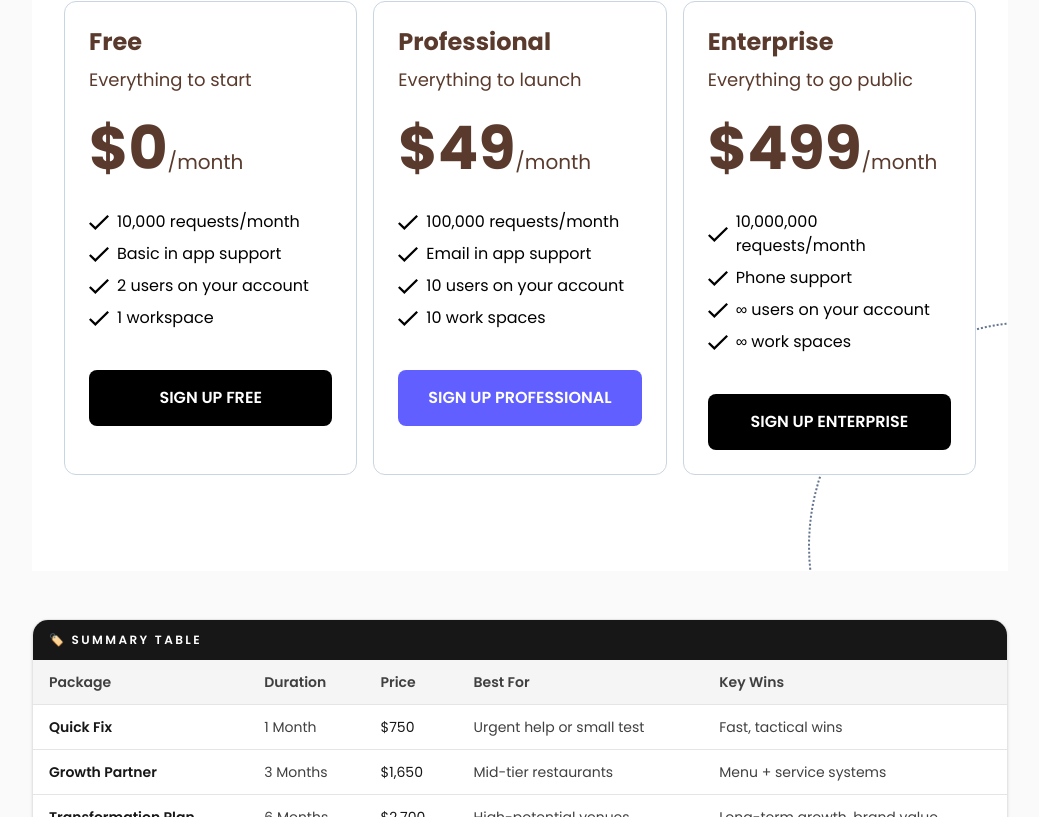
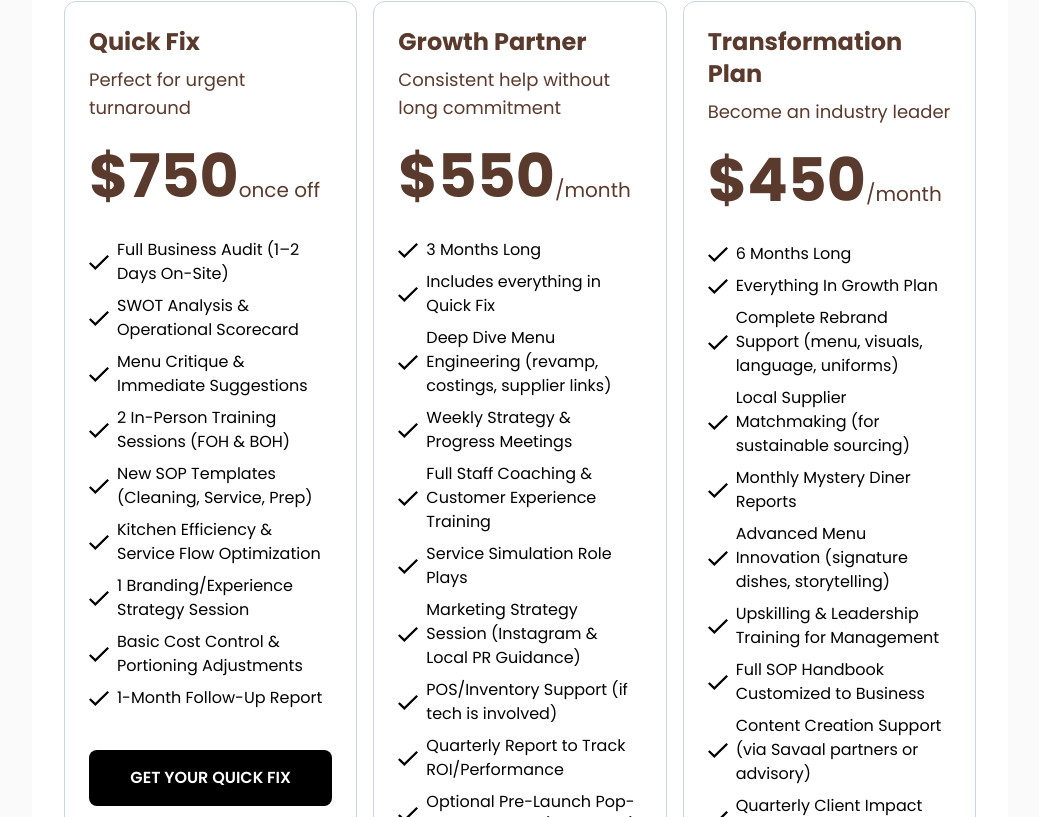
Before and after one commit to LayerSyncAi/savaal, a Next.js app: page /about-us/services/consulting in a window 1280 px wide. Shown: the part 803-1620 px from the top of the page, without its empty margins (120-1159 px from the left). Built offline with nearby package versions, Linux system fonts and the light colour scheme.

Commit message:
updated pricing plans

```diff
--- a/content/package-info.ts
+++ b/content/package-info.ts
@@ -17,64 +17,83 @@ export type PackageInfo = {
 
 export const consultingPackages: PackageInfo[] = [
 	{
-    id: "free",
-    title: "Free",
-    subtitle: "Everything to start",
+		id: "quick-fix",
+		title: "Quick Fix",
+		subtitle: "Perfect for urgent turnaround",
 		price: {
-      monthly: "$0",
-      suffix: "/month",
+			monthly: "$750",
+			suffix: "once off",
 		},
 		features: [
-      "10,000 requests/month",
-      "Basic in app support",
-      "2 users on your account",
-      "1 workspace",
+			"Full Business Audit (1–2 Days On-Site)",
+			"SWOT Analysis & Operational Scorecard",
+			"Menu Critique & Immediate Suggestions",
+			"2 In-Person Training Sessions (FOH & BOH)",
+			"New SOP Templates (Cleaning, Service, Prep)",
+			"Kitchen Efficiency & Service Flow Optimization",
+			"1 Branding/Experience Strategy Session",
+			"Basic Cost Control & Portioning Adjustments",
+			"1-Month Follow-Up Report",
 		],
 		cta: {
-      label: "Sign up free",
-      className: "w-full py-4 mt-8 font-semibold bg-black text-white rounded-lg uppercase",
+			label: "Get your quick fix",
+			className:
+				"w-full py-4 mt-8 font-semibold bg-black text-white rounded-lg uppercase",
 		},
 	},
 	{
-    id: "professional",
-    title: "Professional",
-    subtitle: "Everything to launch",
+		id: "growth-partner",
+		title: "Growth Partner",
+		subtitle: "Consistent help without long commitment",
 		price: {
-      monthly: "$49",
-      annual: "$39",
+			monthly: "$550",
+			annual: "$450",
 			suffix: "/month",
 			className: "text-indigo-500",
 		},
 		features: [
-      "100,000 requests/month",
-      "Email in app support",
-      "10 users on your account",
-      "10 work spaces",
+			"3 Months Long",
+			"Includes everything in Quick Fix",
+			"Deep Dive Menu Engineering (revamp, costings, supplier links)",
+			"Weekly Strategy & Progress Meetings",
+			"Full Staff Coaching & Customer Experience Training",
+			"Service Simulation Role Plays",
+			"Marketing Strategy Session (Instagram & Local PR Guidance)",
+			"POS/Inventory Support (if tech is involved)",
+			"Quarterly Report to Track ROI/Performance",
+			"Optional Pre-Launch Pop-Up Co-Design (if relevant)",
 		],
 		cta: {
-      label: "Sign up professional",
+			label: "Become a growth partner",
 			className:
-        "w-full py-4 mt-8 font-semibold bg-indigo-500 text-white rounded-lg uppercase",
+				"w-full py-4 mt-8 font-semibold bg-(--sage-green) text-white rounded-lg uppercase",
 		},
 	},
 	{
-    id: "enterprise",
-    title: "Enterprise",
-    subtitle: "Everything to go public",
+		id: "transformation-plan",
+		title: "Transformation Plan",
+		subtitle: "Become an industry leader",
 		price: {
-      monthly: "$499",
-      annual: "$399",
+			monthly: "$450",
+			annual: "$400",
 			suffix: "/month",
 		},
 		features: [
-      "10,000,000 requests/month",
-      "Phone support",
-      "∞ users on your account",
-      "∞ work spaces",
+			"6 Months Long",
+      "Everything In Growth Plan",
+			"Complete Rebrand Support (menu, visuals, language, uniforms)",
+			"Local Supplier Matchmaking (for sustainable sourcing)",
+			"Monthly Mystery Diner Reports",
+			"Advanced Menu Innovation (signature dishes, storytelling)",
+			"Upskilling & Leadership Training for Management",
+			"Full SOP Handbook Customized to Business",
+			"Content Creation Support (via Savaal partners or advisory)",
+			"Quarterly Client Impact Report (good for investors)",
 		],
 		cta: {
-      label: "Sign up enterprise",
-      className: "w-full py-4 mt-8 font-semibold bg-black text-white rounded-lg uppercase",
+			label: "Start your transformation",
+			className:
+				"w-full py-4 mt-8 font-semibold bg-black text-white rounded-lg uppercase",
 		},
 	},
 ];
```
Lines whose indentation alone changed are shown as unchanged.
